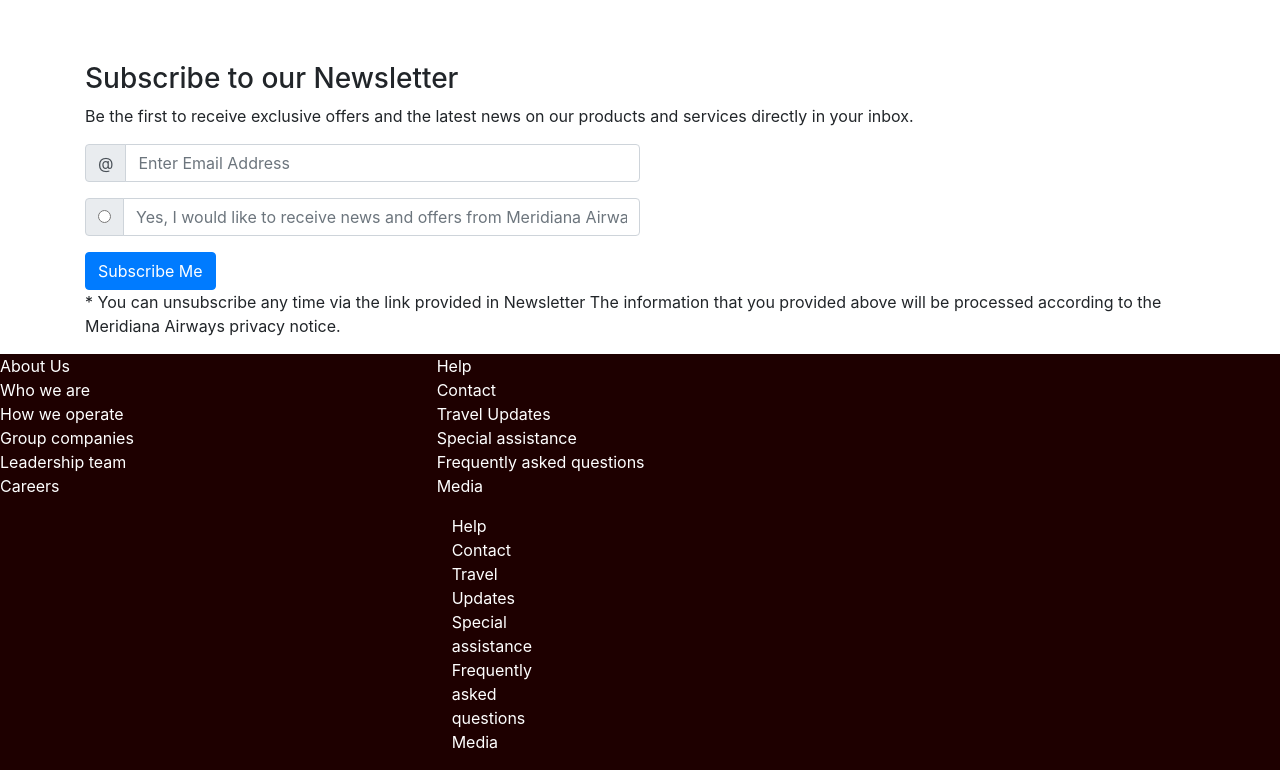
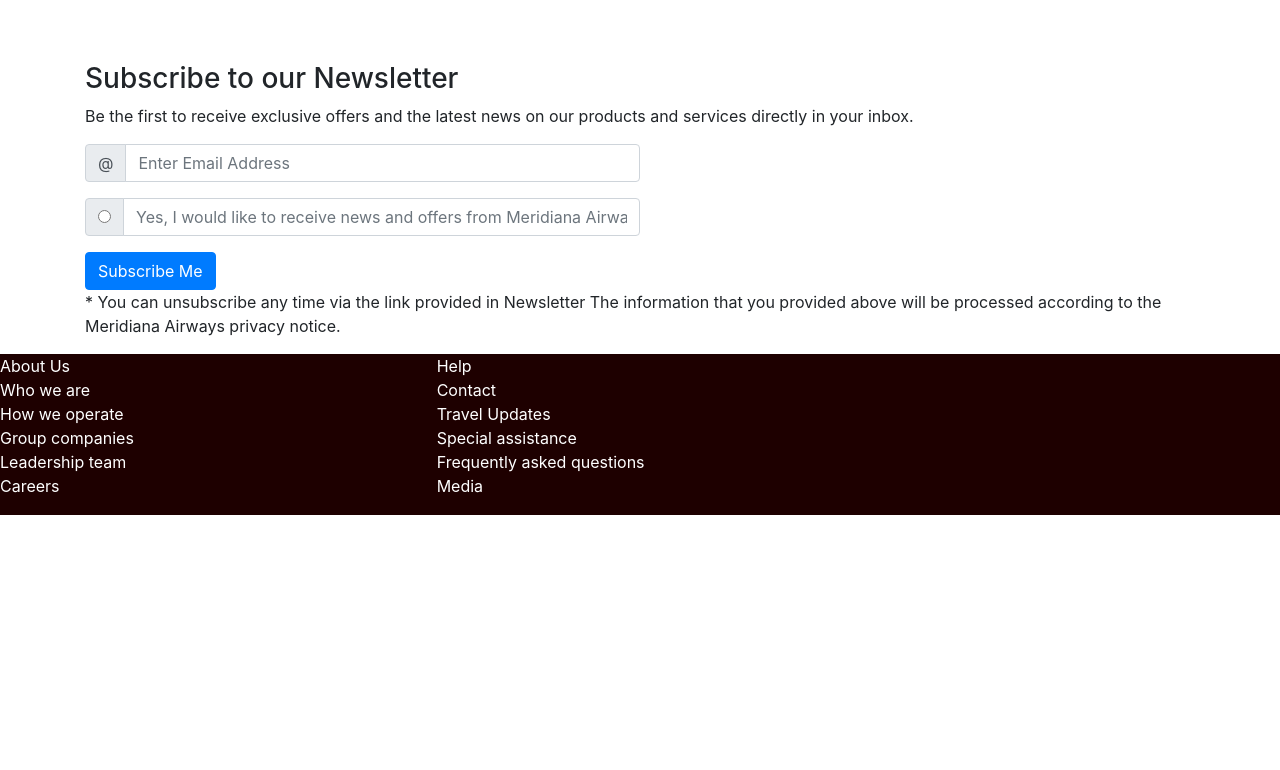
Before and after one commit to sohailbarat/AviationProject, a plain HTML site: page AviationProject/index.html in a window 1280 px wide. Shown: the part 1380-2150 px from the top of the page. After the commit the page ends 1895 px from the top, so only its background shows below. Drawn offline with nearby package versions, Linux system fonts and the light colour scheme.

Commit message:
Update AviationProject/index.html

```diff
--- a/AviationProject/index.html
+++ b/AviationProject/index.html
@@ -222,14 +222,7 @@
                     <li> Media </li>
                 </ul>
                 <div class="col-sm-4 col-md-4">
-                    <ul class="list-unstyled">
-                        <li> Help </li>
-                        <li> Contact </li>
-                        <li> Travel Updates </li>
-                        <li> Special assistance </li>
-                        <li> Frequently asked questions </li>
-                        <li> Media </li>
-                    </ul>
+
             </div>
         </div>
     </div>
```
